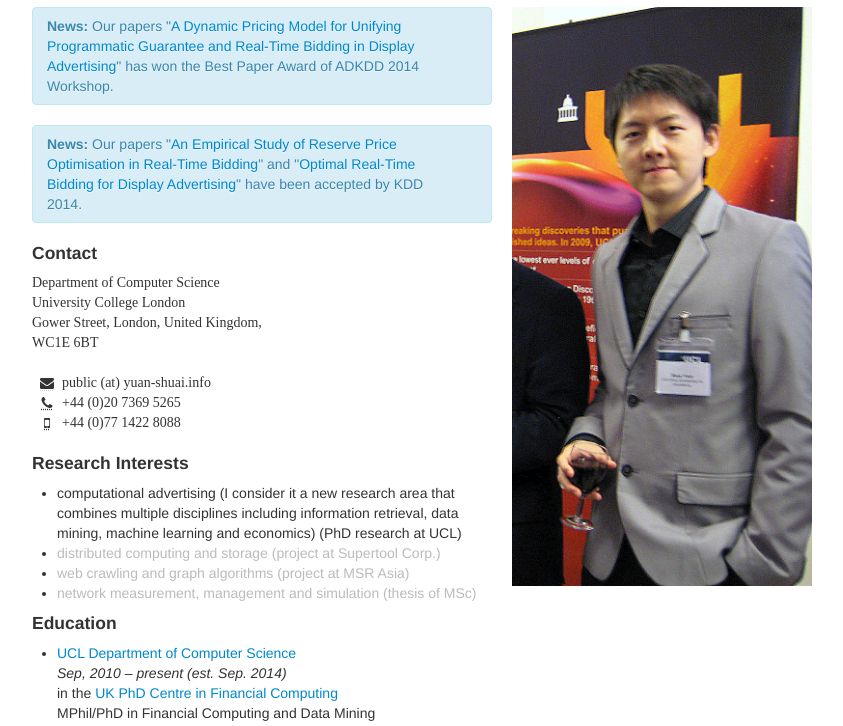
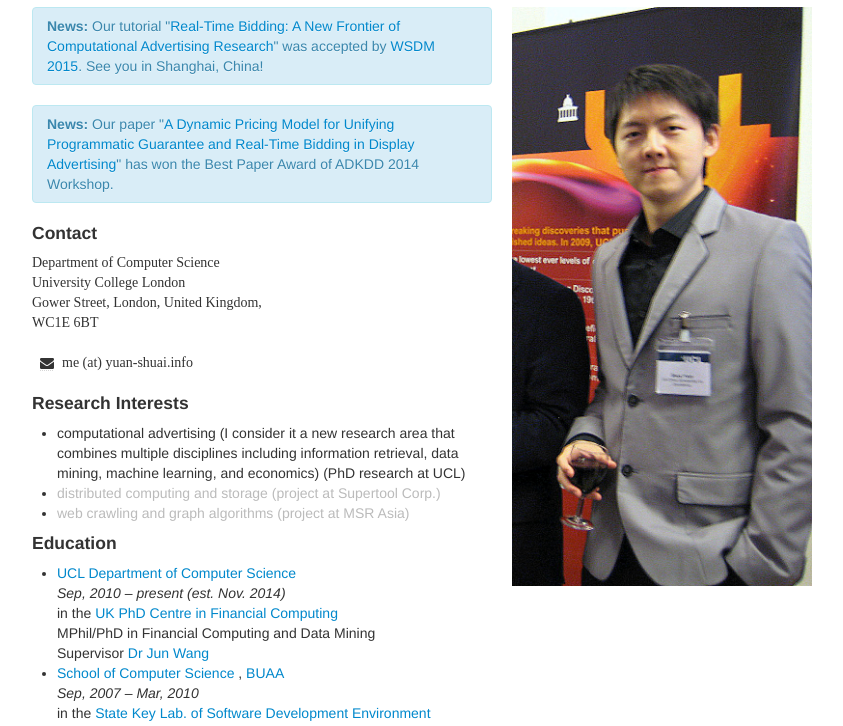
Before and after one commit to shuaiyuancn/shuaiyuancn.github.io, a plain HTML site: page index.html in a window 1280 px wide. Shown: the part 53-779 px from the top of the page, without its empty margins (128-971 px from the left). Drawn offline with nearby package versions, Linux system fonts and the light colour scheme; a web font is replaced by a local one.

Commit message:
updated news

```diff
--- a/index.html
+++ b/index.html
@@ -33,18 +33,14 @@
 
     <div class="span6">
 		<div class="alert alert-info">
-            <strong>News:</strong> Our papers "<a href='paper/ADKDD-2014-unifying-programmatic-guarantee.pdf' href='_blank'>A Dynamic Pricing Model for Unifying Programmatic Guarantee and Real-Time Bidding in Display Advertising</a>" has won the Best Paper Award of ADKDD 2014 Workshop.
+            <strong>News:</strong> Our tutorial "<a
+                    href="http://tutorial.computational-advertising.org" target="_blank">Real-Time Bidding: A New Frontier of Computational Advertising Research</a>" was accepted by <a href='http://www.wsdm-conference.org/2015/' target='_blank'>WSDM 2015</a>. See you in Shanghai, China!
+        </div>
+		<div class="alert alert-info">
+            <strong>News:</strong> Our paper "<a href='paper/ADKDD-2014-unifying-programmatic-guarantee.pdf' href='_blank'>A Dynamic Pricing Model for Unifying Programmatic Guarantee and Real-Time Bidding in Display Advertising</a>" has won the Best Paper Award of ADKDD 2014 Workshop.
         </div>
 
-        <div class="alert alert-info">
-            <strong>News:</strong> Our papers "<a
-                    href="paper/KDD-2014-empirical-study-reserve-price.pdf" target="_blank">An Empirical Study of Reserve Price Optimisation in Real-Time Bidding</a>"
-			and "<a
-                    href="paper/KDD-2014-optimal-real-time-bidding.pdf" target="_blank">Optimal Real-Time Bidding for Display Advertising</a>" have been accepted by KDD 2014.
-        </div>
-
-
-        <h4>Contact</h4>
+		<h4>Contact</h4>
         <address style="font-family: 'Droid Sans Mono'">
             Department of Computer Science<br/>
             University College London<br/>
@@ -52,9 +48,7 @@
             WC1E 6BT<br/>
             <br/>
             <ul class="icons-ul">
-                <li><abbr title="Email"><i class="icon-li icon-envelope"></i></abbr>public (at) yuan-shuai.info</li>
-                <li><abbr title="Work phone"><i class="icon-li icon-phone"></i></abbr>+44 (0)20 7369 5265</li>
-                <li><abbr title="Mobile phone"><i class="icon-li icon-mobile-phone"></i></abbr>+44 (0)77 1422 8088</li>
+                <li><abbr title="Email"><i class="icon-li icon-envelope"></i></abbr>me (at) yuan-shuai.info</li>
             </ul>
         </address>
 
@@ -62,7 +56,7 @@
         <ul>
             <li>
                 computational advertising (I consider it a new research area that combines multiple disciplines
-                including information retrieval, data mining, machine learning and economics) (PhD research at UCL)
+                including information retrieval, data mining, machine learning, and economics) (PhD research at UCL)
             </li>
             <li>
                 <span style="color: #bbb;">distributed computing and storage (project at Supertool Corp.)</span>
@@ -70,16 +64,13 @@
             <li>
                 <span style="color: #bbb;">web crawling and graph algorithms (project at MSR Asia)</span>
             </li>
-            <li>
-                <span style="color: #bbb;">network measurement, management and simulation (thesis of MSc)</span>
-            </li>
         </ul>
 
         <h4>Education</h4>
         <ul>
             <li>
                 <a href="http://www.cs.ucl.ac.uk/" target="_blank">UCL Department of Computer Science</a> <br/>
-                <em>Sep, 2010 – present (est. Sep. 2014)</em><br/>
+                <em>Sep, 2010 – present (est. Nov. 2014)</em><br/>
                 in the <a href="http://www.financialcomputing.org/" target="_blank">UK PhD Centre in Financial
                 Computing</a> <br/ >
                 MPhil/PhD in Financial Computing and Data Mining<br/>
@@ -109,6 +100,11 @@
     <div class="span10">
         <h4>Research</h4>
         <ul>
+			<li>
+                <a href="http://tutorial.computational-advertising.org">Real-time Bidding: A New Frontier of Computational Advertising Research</a> <br />
+				Jun Wang, Shuai Yuan <br />
+				<a href='http://www.wsdm-conference.org/2015/' target='_blank'>WSDM 2015</a> Tutorial
+            </li>
             <li>
                 An Empirical Study of Reserve Price Optimisation in Real-Time Bidding <br/>
 				Shuai Yuan, Bowei Chen, Jun Wang, Peter Mason, Sam Seljan [<a
@@ -128,7 +124,7 @@
 				ADKDD 2014 Workshop full paper, <strong>the Best Paper Award</strong>
             </li>
 			<li>
-                <a href="http://tutorial.computational-advertising.org">Real-time Bidding: A New Frontier of
+                <a href="http://tutorial-cikm-2013.computational-advertising.org">Real-time Bidding: A New Frontier of
                     Computational Advertising Research</a> [<a
                     href="https://www.slideshare.net/shuaiyuancn/cikm-2013-tutorial" target="_blank">PDF</a>]<br/>
                 Jun Wang, Shuai Yuan, Xuehua Shen (iPinyou), Sam Seljan (AppNexus)<br/>
```
